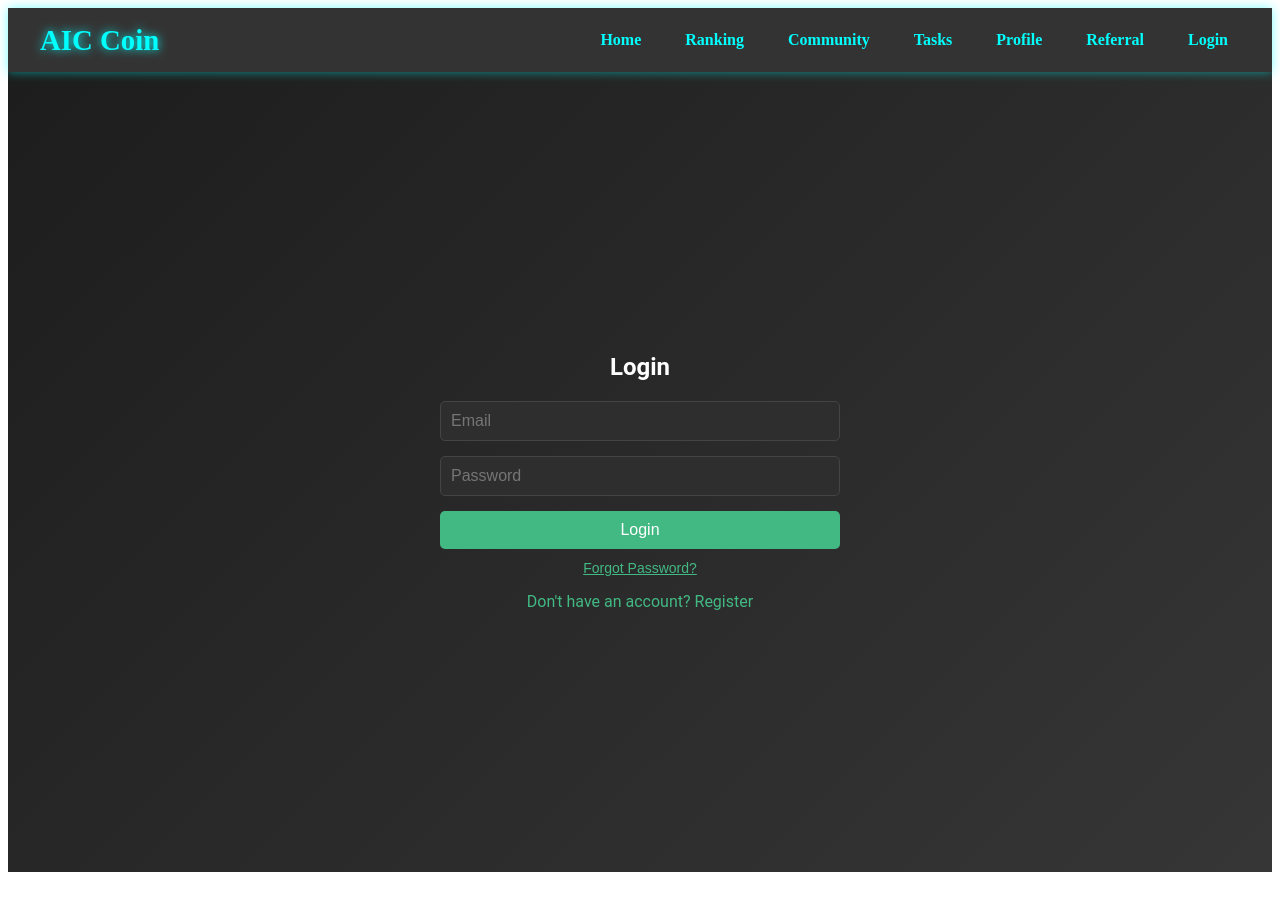
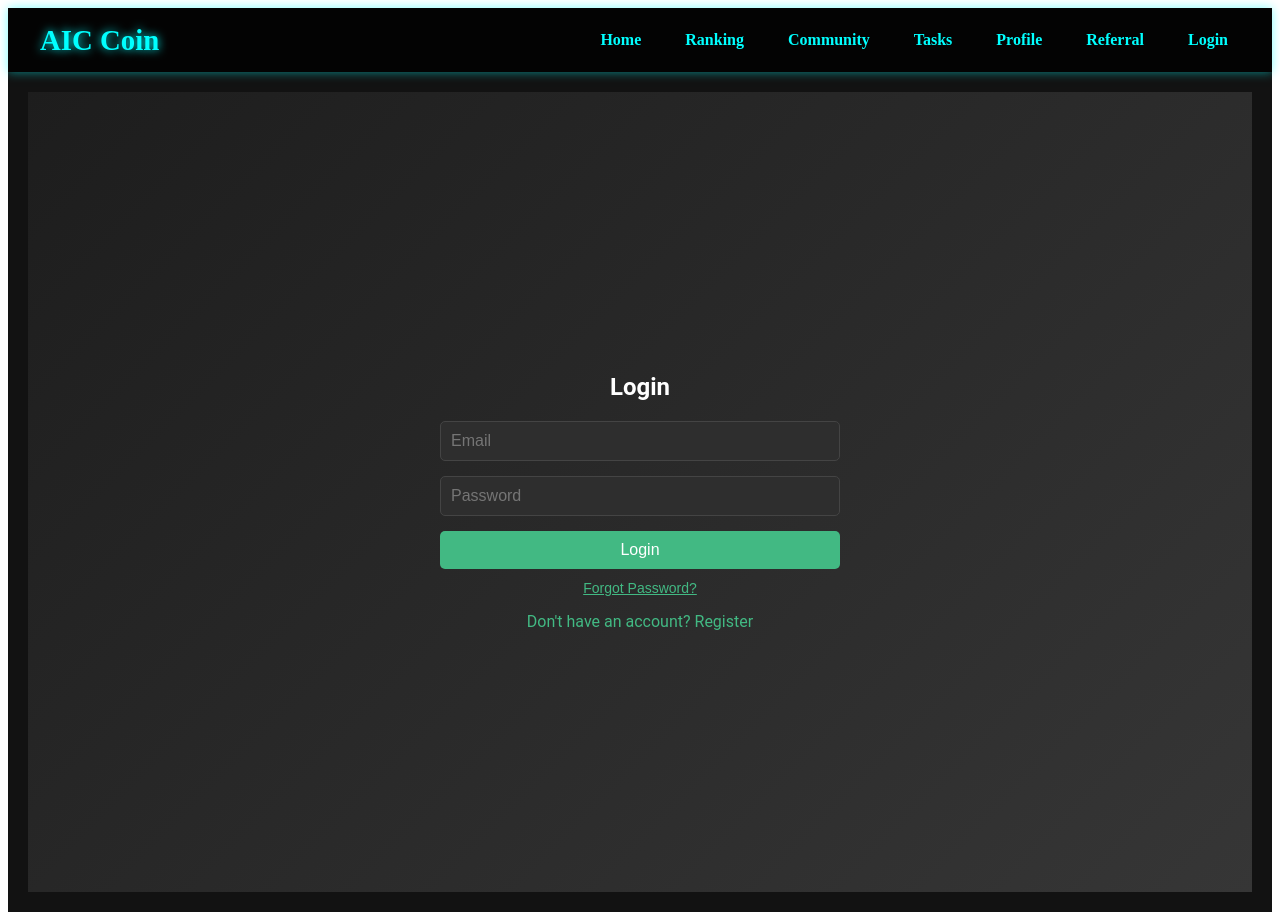
Before and after one commit to nocorps/aiccoin, a Vue app: page /login in a window 1280 px wide. Before the commit the page ends 880 px from the top, so only its background shows below. Built offline with nearby package versions, Linux system fonts and the light colour scheme; no server answers.

Commit message:
Update App.vue

```diff
--- a/src/App.vue
+++ b/src/App.vue
@@ -1,6 +1,10 @@
 <template>
-  <NavBar />
-  <router-view />
+  <div class="app-container">
+    <NavBar />
+    <main class="content">
+      <router-view />
+    </main>
+  </div>
 </template>
 
 <script>
@@ -10,3 +14,19 @@
   components: { NavBar }
 };
 </script>
+
+
+<style scoped>
+.app-container {
+  display: flex;
+  flex-direction: column;
+  min-height: 100vh;
+  background: #121212;
+  color: #e0e0e0;
+}
+
+.content {
+  flex: 1;
+  padding: 20px;
+}
+</style>
```
